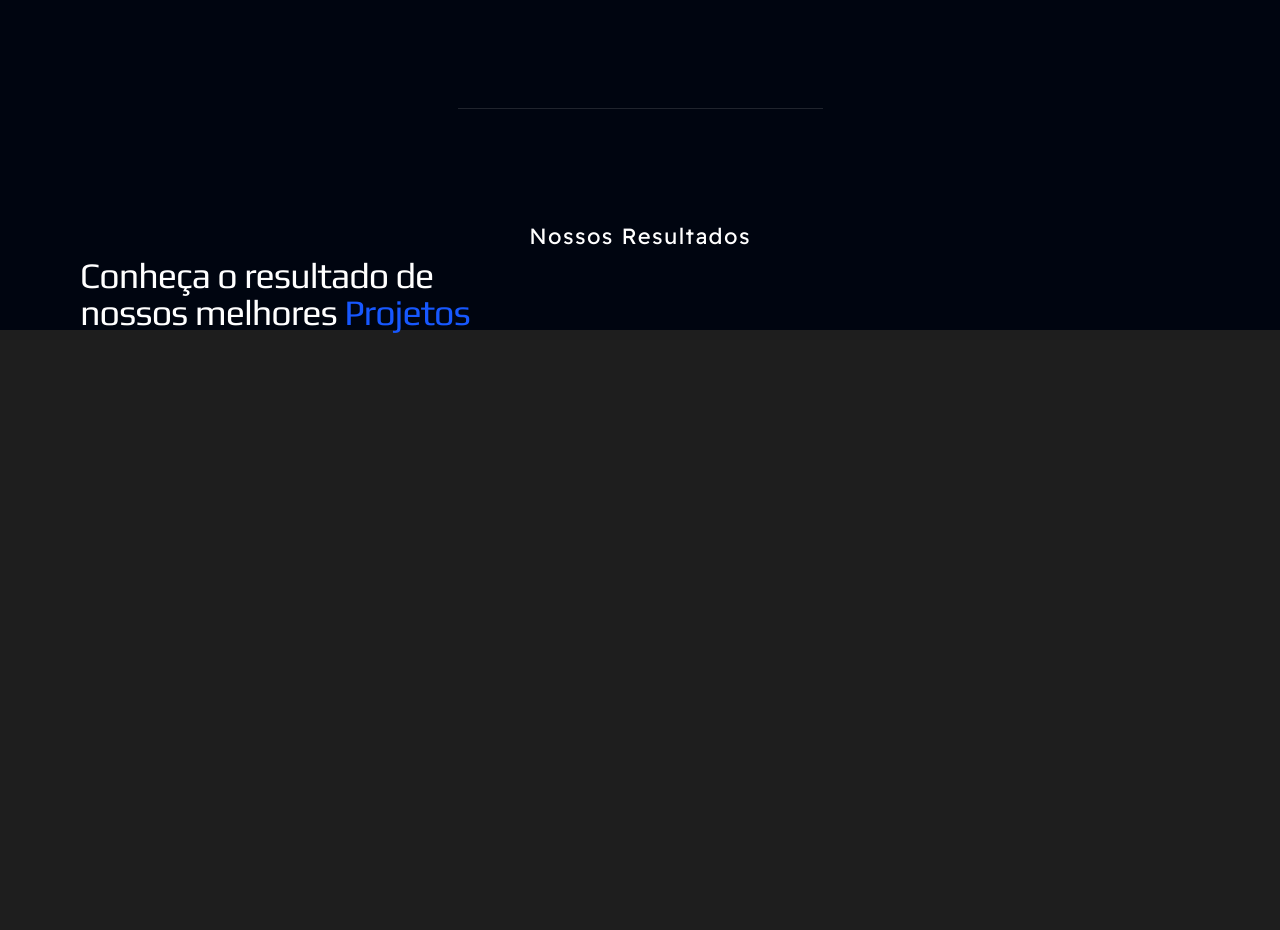
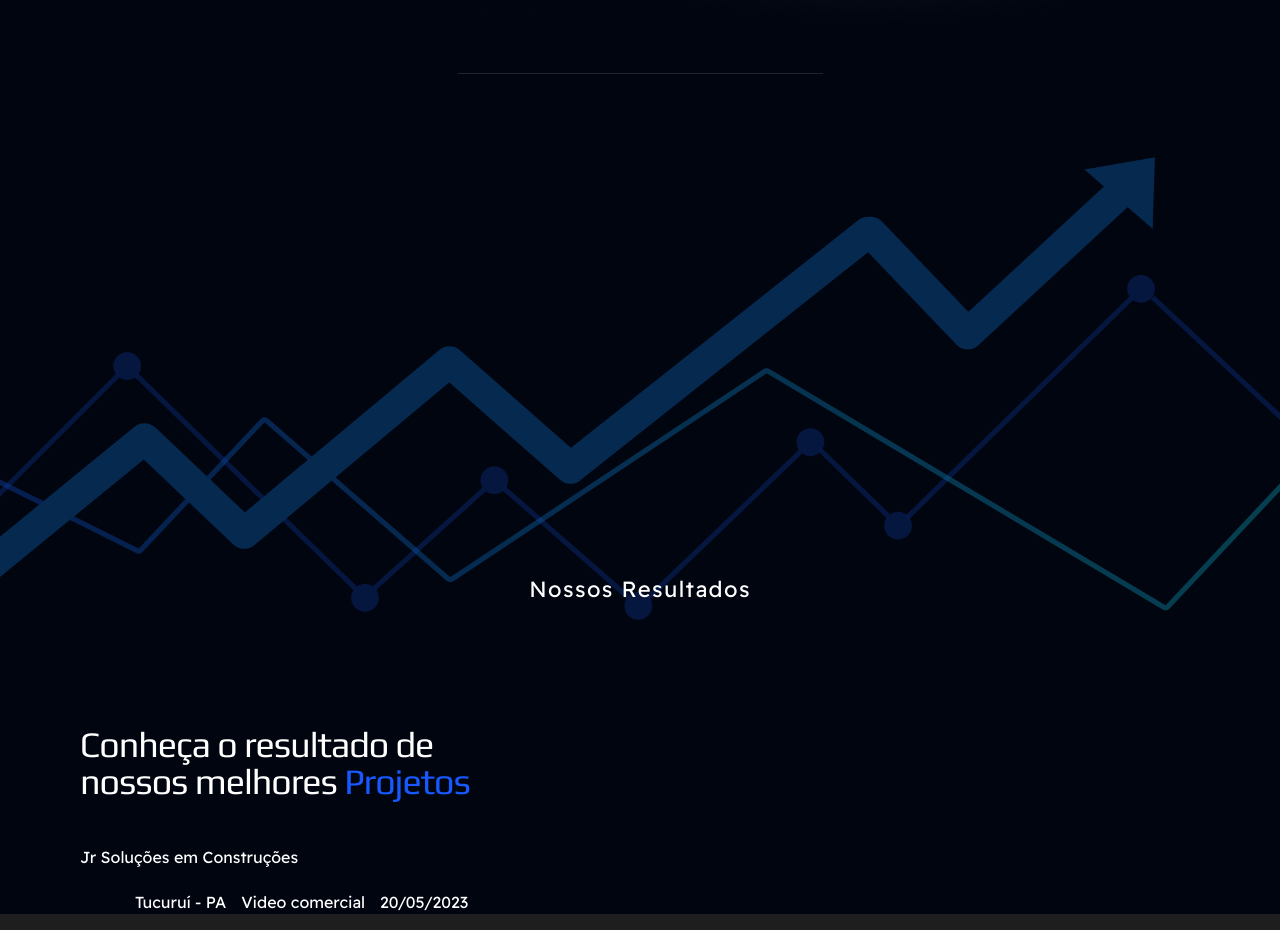
Before and after one commit to Yures1lva/MF_Produtora, a React (Vite) app in the folder MfProdutora/: page / in a window 1280 px wide. Shown: the part 700-1630 px from the top of the page. Before the commit the page ends 1033 px from the top, so only its background shows below. Built offline with nearby package versions, Linux system fonts and the light colour scheme.

Commit message:
começando results

```diff
--- a/MfProdutora/src/App.module.css
+++ b/MfProdutora/src/App.module.css
@@ -3,6 +3,6 @@
     background:  var(--support-02);
     height: 0.1px;
     max-width: 70rem;
-    margin: 117px auto;
+    margin: 50px auto;
     opacity: 20%;
 }
--- a/MfProdutora/src/components/results/Results.module.css
+++ b/MfProdutora/src/components/results/Results.module.css
@@ -1,15 +1,25 @@
 .background{
     background-image: url("../../assets/imgs/results.png");
     margin: 0;
-    padding: 0;
+    height: 603px;
     background-size: cover;
+    background-repeat: no-repeat;
+    background-position-x: center;
+    display: flex;
+    align-items: flex-end;
 }
 
+
+.background div p{
+    margin-bottom: 125px;
+}
 
 h3 span{
     color: var(--primary);
 }
 
-.title-sction{
-    margin-bottom: 60px;
+h3{
+    display: block;
+    /* height: 1000px; */
+    margin-top: 50px;
 }
--- a/MfProdutora/src/components/results/Results.tsx
+++ b/MfProdutora/src/components/results/Results.tsx
@@ -3,11 +3,26 @@ import styles from './Results.module.css'
 export function Results(){
     return(
         <>
-        <div className={styles.background}></div>
-        <div className='container'>
-            <p className='title-section '>Nossos Resultados</p>
-            <h3>Conheça o resultado de<br></br> nossos melhores <span>Projetos</span></h3>
+        <div className={styles.background}>
+            <div className='container'>
+               <p className='title-section'>Nossos Resultados</p>
+            </div>
         </div>
+        <h3 className='container'>Conheça o resultado de<br></br> nossos melhores <span>Projetos</span></h3>
+
+        <article  className='container'>
+            <div>
+                <img src="" alt="" />
+                <div>
+                    <h4>Jr Soluções em Construções</h4>
+                    <ul>
+                        <li>Tucuruí - PA</li>
+                        <li>Video comercial</li>
+                        <li>20/05/2023</li>
+                    </ul>
+                    </div>
+            </div>
+        </article>
         </>
     )
 }
--- a/MfProdutora/src/global.css
+++ b/MfProdutora/src/global.css
@@ -43,14 +43,11 @@ a:hover {
 body {
   background-color: var(--background);
   margin: 0;
+  padding: 0;
   -webkit-font-smoothing: antialiased;
 }
 
-* {
-  margin: 0;
-  padding: 0;
-  box-sizing: border-box;
-}
+
 
 h1 {
   font-size: 3.2em;
```
Also changed, not shown: MfProdutora/src/assets/imgs/results.png.
